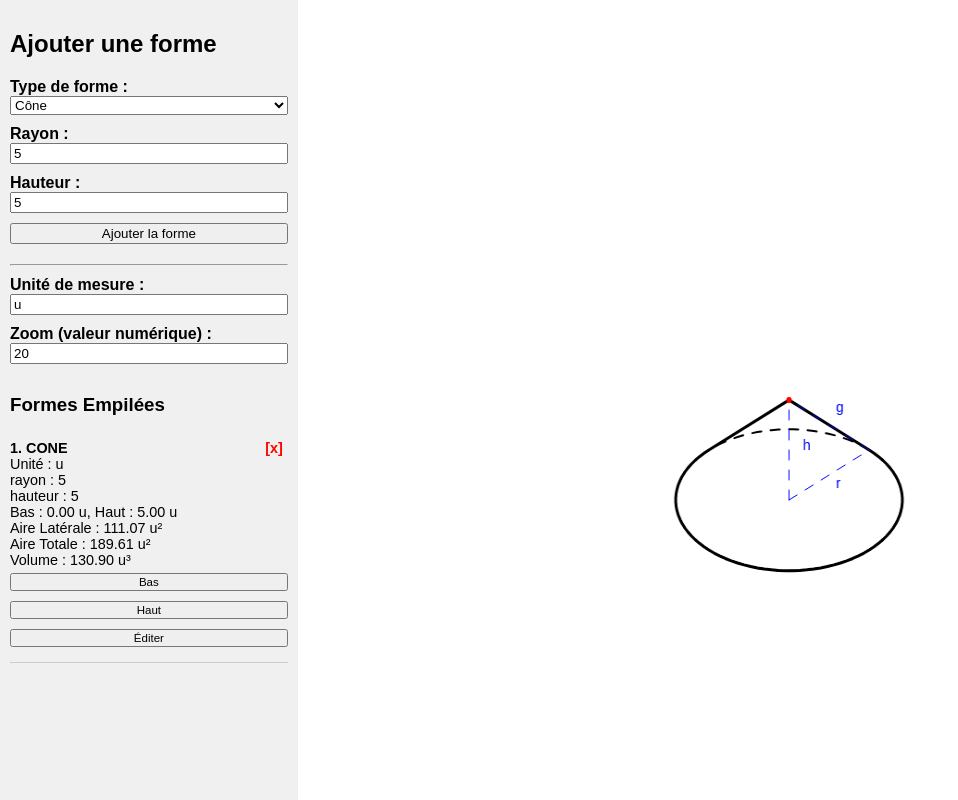
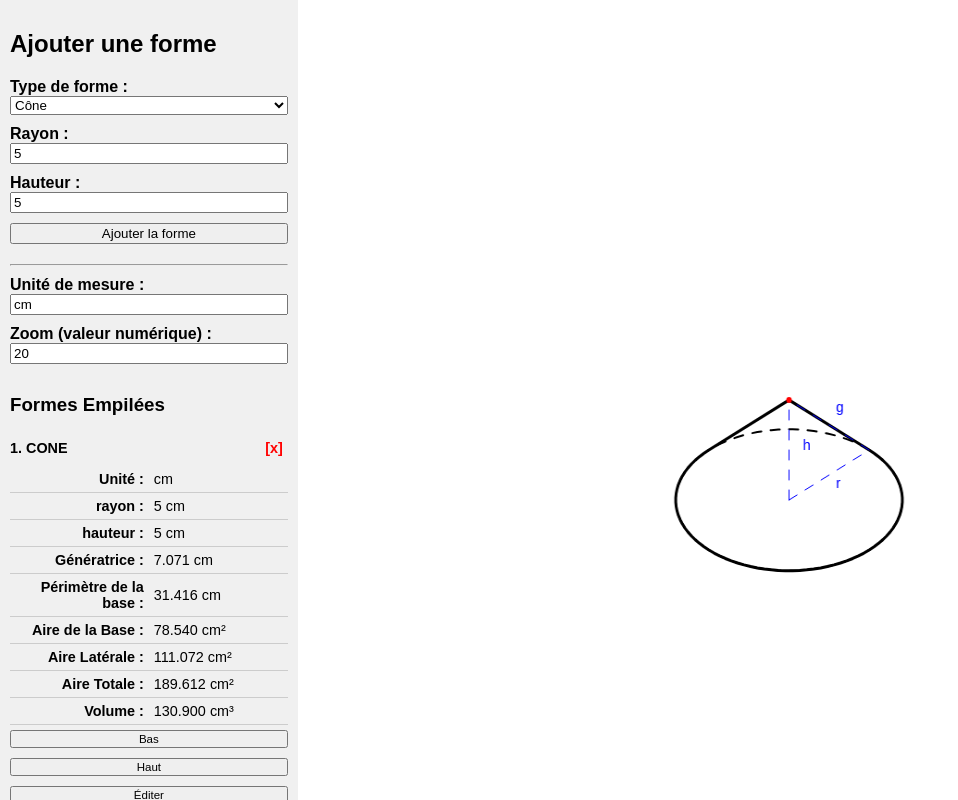
Before and after one commit to evenslamarre/3Db, a plain HTML site: page stacker.html in a window 1280 px wide. Both pictures are taken after typing "5", "5" into the empty fields and a click on the button "Ajouter la forme". Shown: the whole page, without its empty margins (0-958 px from the left). Drawn offline with Linux system fonts and the light colour scheme.

Commit message:
Update stacker.html

```diff
--- a/stacker.html
+++ b/stacker.html
@@ -58,6 +58,23 @@
       font-weight: bold;
     }
     hr { margin: 10px 0; }
+    table {
+      width: 100%;
+      border-collapse: collapse;
+      margin-top: 10px;
+    }
+    table td {
+      padding: 5px;
+      border-bottom: 1px solid #ccc;
+    }
+    table td:first-child {
+      font-weight: bold;
+      width: 50%;
+      text-align: right;
+    }
+    table td:last-child {
+      text-align: left;
+    }
   </style>
 </head>
 <body>
@@ -78,7 +95,7 @@
   <hr>
   <div>
     <label for="unite">Unité de mesure :</label>
-    <input type="text" id="unite" value="u">
+    <input type="text" id="unite" value="cm">
   </div>
   <div>
     <label for="zoomInput">Zoom (valeur numérique) :</label>
@@ -386,6 +403,7 @@ document.addEventListener('DOMContentLoaded', function() {
     // --- Calcul des propriétés géométriques (zones, volumes, etc.) ---
     function calculerProprietes(forme) {
       let calc = {};
+      // Calcul du périmètre de la base
       if (forme.type === 'cone') {
         const r = parseFloat(forme.params.rayon);
         const h = parseFloat(forme.params.hauteur);
@@ -393,12 +411,16 @@ document.addEventListener('DOMContentLoaded', function() {
         calc.lateral = Math.PI * r * s;
         calc.total = Math.PI * r * (r + s);
         calc.volume = (1/3) * Math.PI * r * r * h;
+        calc.perimetreBase = 2 * Math.PI * r;
+        // Ajout de la génératrice (slant height)
+        calc.generatrice = s;
       } else if (forme.type === 'cylindre') {
         const r = parseFloat(forme.params.rayon);
         const h = parseFloat(forme.params.hauteur);
         calc.lateral = 2 * Math.PI * r * h;
         calc.total = 2 * Math.PI * r * (r + h);
         calc.volume = Math.PI * r * r * h;
+        calc.perimetreBase = 2 * Math.PI * r;
       } else if (forme.type === 'pyramide') {
         const typeBase = forme.params.typeBase;
         const h = parseFloat(forme.params.hauteur);
@@ -406,10 +428,14 @@ document.addEventListener('DOMContentLoaded', function() {
           const c = parseFloat(forme.params.cote);
           const base = c * c;
           const s = Math.sqrt((c/2)**2 + h * h);
-        calc.lateral = 2 * c * s;
+          calc.lateral = 4 * (c/2) * s;
           calc.total = base + calc.lateral;
           calc.volume = (1/3) * base * h;
+          calc.perimetreBase = 4 * c;
+          // Ajout de la génératrice
+          calc.generatrice = s;
         } else if (typeBase === 'rectangle') {
+
           const c1 = parseFloat(forme.params.largeur);
           const c2 = parseFloat(forme.params.profondeur);
           const base = c1 * c2;
@@ -418,6 +444,9 @@ document.addEventListener('DOMContentLoaded', function() {
           calc.lateral = c1 * s1 + c2 * s2;
           calc.total = base + calc.lateral;
           calc.volume = (1/3) * base * h;
+          calc.perimetreBase = 2 * (c1 + c2);
+          calc.generatrice = s1;
+
         } else if (typeBase === 'triangle') {
           const c = parseFloat(forme.params.cote);
           const base = (Math.sqrt(3)/4) * c * c;
@@ -425,6 +454,8 @@ document.addEventListener('DOMContentLoaded', function() {
           calc.lateral = (3 * c * s) / 2;
           calc.total = base + calc.lateral;
           calc.volume = (1/3) * base * h;
+          calc.perimetreBase = 3 * c;
+          calc.generatrice = s1;
         } else if (typeBase === 'n-gone') {
           const n = parseInt(forme.params.n);
           const c = parseFloat(forme.params.cote);
@@ -434,6 +465,10 @@ document.addEventListener('DOMContentLoaded', function() {
           calc.lateral = 0.5 * n * c * s;
           calc.total = base + calc.lateral;
           calc.volume = (1/3) * base * h;
+          calc.perimetreBase = n * c;
+          // Pour les n‑gone, ajouter la génératrice et l'apothème de la base
+          calc.generatrice = s; // slant height
+          calc.apotheme = c / (2 * Math.tan(Math.PI/n));
         }
       } else if (forme.type === 'prisme') {
         const typeBase = forme.params.typeBase;
@@ -444,6 +479,7 @@ document.addEventListener('DOMContentLoaded', function() {
           calc.lateral = 4 * c * h;
           calc.total = 2 * base + calc.lateral;
           calc.volume = base * h;
+          calc.perimetreBase = 4 * c;
         } else if (typeBase === 'rectangle') {
           const c1 = parseFloat(forme.params.largeur);
           const c2 = parseFloat(forme.params.profondeur);
@@ -451,12 +487,14 @@ document.addEventListener('DOMContentLoaded', function() {
           calc.lateral = 2 * (c1 + c2) * h;
           calc.total = 2 * base + calc.lateral;
           calc.volume = base * h;
+          calc.perimetreBase = 2 * (c1 + c2);
         } else if (typeBase === 'triangle') {
           const c = parseFloat(forme.params.cote);
           const base = (Math.sqrt(3)/4) * c * c;
           calc.lateral = 3 * c * h;
           calc.total = 2 * base + calc.lateral;
           calc.volume = base * h;
+          calc.perimetreBase = 3 * c;
         } else if (typeBase === 'n-gone') {
           const n = parseInt(forme.params.n);
           const c = parseFloat(forme.params.cote);
@@ -464,6 +502,9 @@ document.addEventListener('DOMContentLoaded', function() {
           calc.lateral = n * c * h;
           calc.total = 2 * base + calc.lateral;
           calc.volume = base * h;
+          calc.perimetreBase = n * c;
+          // Pour les n‑gone, on ajoute l'apothème de la base (pas de génératrice car le prisme est droit)
+          calc.apotheme = c / (2 * Math.tan(Math.PI/n));
         } else if (typeBase === 'trapeze') {
           const b1 = parseFloat(forme.params.base1);
           const b2 = parseFloat(forme.params.base2);
@@ -473,12 +514,14 @@ document.addEventListener('DOMContentLoaded', function() {
           calc.lateral = (b1 + b2 + 2 * cote) * h;
           calc.total = 2 * base + calc.lateral;
           calc.volume = base * h;
+          calc.perimetreBase = b1 + b2 + 2 * cote;
         }
       } else if (forme.type === 'sphere') {
         const r = parseFloat(forme.params.rayon);
         calc.total = 4 * Math.PI * r * r;
         calc.lateral = calc.total;
         calc.volume = (4/3) * Math.PI * r * r * r;
+        // Pas de périmètre de base pour la sphère
       }
       forme.calc = calc;
     }
@@ -520,11 +563,10 @@ function dessinerLigneCote(ctx, origine, scale, pt1, pt2, etiquette) {
       const length = Math.sqrt(vx * vx + vy * vy);
 
       // Calculer le vecteur normal pour obtenir la direction gauche (perpendiculaire)
-  // Dans un repère canvas (où y croît vers le bas), le vecteur gauche est (-vy, vx)
       const nx = -vy / length;
       const ny = vx / length;
 
-  // Appliquer un décalage (ici 5 pixels) dans la direction du vecteur normal
+      // Appliquer un décalage (ici 15 pixels) dans la direction du vecteur normal
       const offset = 15;
       const labelX = midX + nx * offset;
       const labelY = midY + ny * offset;
@@ -574,14 +616,7 @@ function dessinerLigneCote(ctx, origine, scale, pt1, pt2, etiquette) {
     }
 
     // --- Fonctions de dessin des formes ---
-  // Pour chaque fonction, les lignes de cote afficheront uniquement des lettres pour désigner les dimensions.
-  // Les lettres utilisées sont :
-  //    "h" pour la hauteur verticale,
-  //    "c" pour le côté (ou le rayon),
-  //    "a" pour l'apothème,
-  //    "g" pour la génératrice (côté incliné).
-
-  // Dessin du prisme
+    // (Les fonctions de dessin restent inchangées par rapport à l'original)
     function dessinerPrisme(forme, ctx, origine, scale) {
       const yBas = forme.bas;
       const yHaut = forme.haut;
@@ -631,7 +666,6 @@ function dessinerLigneCote(ctx, origine, scale, pt1, pt2, etiquette) {
         ];
       }
 
-    // Dessiner le contour de la base (trait pointillé)
       ctx.setLineDash([10, 10]);
       ctx.beginPath();
       ptsBas.forEach((pt, i) => {
@@ -645,19 +679,16 @@ function dessinerLigneCote(ctx, origine, scale, pt1, pt2, etiquette) {
       ctx.stroke();
       ctx.setLineDash([]);
 
-    // Pour un n‑gone, dessiner l'apothème (étiquette "a")
       if (typeBase === 'n-gone') {
         const centreBase = { x: 0, y: yBas, z: 0 };
         const milieuPremier = pointMilieu(ptsBas[0], ptsBas[1]);
         dessinerLigneCote(ctx, origine, scale, centreBase, milieuPremier, "a");
       }
 
-    // Ligne verticale (hauteur) : étiquette "h"
       const centreBas = { x: 0, y: yBas, z: 0 };
       const centreHaut = { x: 0, y: yHaut, z: 0 };
       dessinerLigneCote(ctx, origine, scale, centreBas, centreHaut, "h");
 
-    // Côté de la base : on prend l'arête dont le milieu a la plus petite coordonnée x et on l'étiquette "c"
       let arreteGauche = null;
       ptsBas.forEach((pt, i) => {
         let suivant = ptsBas[(i + 1) % ptsBas.length];
@@ -668,7 +699,6 @@ function dessinerLigneCote(ctx, origine, scale, pt1, pt2, etiquette) {
       });
       dessinerLigneCote(ctx, origine, scale, arreteGauche.pt1, arreteGauche.pt2, "c");
 
-    // Dessiner le contour de la face supérieure (solide)
       const ptsHaut = ptsBas.map(pt => ({ x: pt.x, y: yHaut, z: pt.z }));
       ctx.beginPath();
       ptsHaut.forEach((pt, i) => {
@@ -681,7 +711,6 @@ function dessinerLigneCote(ctx, origine, scale, pt1, pt2, etiquette) {
       ctx.closePath();
       ctx.stroke();
 
-    // Optionnel : dessiner l'enveloppe globale du prisme
       let ptsEchantillon = [];
       ptsBas.forEach(pt => {
         ptsEchantillon.push({ world: pt, proj: projeter(pt.x, pt.y, pt.z) });
@@ -701,7 +730,6 @@ function dessinerLigneCote(ctx, origine, scale, pt1, pt2, etiquette) {
       ctx.stroke();
     }
 
-  // Dessin du cône
     function dessinerCone(forme, ctx, origine, scale) {
       const r = parseFloat(forme.params.rayon);
       const yBas = forme.bas;
@@ -719,7 +747,6 @@ function dessinerLigneCote(ctx, origine, scale, pt1, pt2, etiquette) {
           pointsEchantillon.push({ world: { x, y, z }, proj: projeter(x, y, z) });
         }
       }
-    // Dessiner la silhouette latérale (avec une ligne plus épaisse)
       ctx.save();
       ctx.lineWidth = 3;
       let enveloppe = enveloppeConvexe(pointsEchantillon);
@@ -733,22 +760,18 @@ function dessinerLigneCote(ctx, origine, scale, pt1, pt2, etiquette) {
       ctx.closePath();
       ctx.stroke();
       ctx.restore();
-    // Dessiner la base complète en trait pointillé (ellipse)
       dessinerEllipseBasePointillee(r, yBas, origine, scale);
-    // Marquer l'apex par un petit cercle rouge
       let pA = projeter(apex.x, apex.y, apex.z);
       ctx.fillStyle = 'red';
       ctx.beginPath();
       ctx.arc(origine.x + pA.x * scale, origine.y + pA.y * scale, 3, 0, 2 * Math.PI);
       ctx.fill();
-    // Lignes de cote : rayon (étiquette "r"), hauteur (étiquette "h") et génératrice (étiquette "g")
       dessinerLigneCote(ctx, origine, scale, { x: 0, y: yBas, z: 0 }, { x: r, y: yBas, z: 0 }, "r");
       dessinerLigneCote(ctx, origine, scale, { x: 0, y: yBas, z: 0 }, { x: 0, y: yHaut, z: 0 }, "h");
       const s = Math.sqrt(r * r + (yHaut - yBas) ** 2);
       dessinerLigneCote(ctx, origine, scale, { x: r, y: yBas, z: 0 }, { x: 0, y: yHaut, z: 0 }, "g");
     }
 
-  // Fonction pour dessiner une ellipse (base) en trait pointillé
     function dessinerEllipseBasePointillee(r, yBase, origine, scale) {
       const N = 100;
       let pts = [];
@@ -772,13 +795,11 @@ function dessinerLigneCote(ctx, origine, scale, pt1, pt2, etiquette) {
       ctx.setLineDash([]);
     }
 
-  // Dessin du cylindre
     function dessinerCylindre(forme, ctx, origine, scale) {
       const r = parseFloat(forme.params.rayon);
       const yBas = forme.bas;
       const yHaut = forme.haut;
       let pts = [];
-    // Points de la base inférieure
       for (let i = 0; i < 100; i++) {
         let theta = (2 * Math.PI * i) / 100;
         pts.push({
@@ -786,7 +807,6 @@ function dessinerLigneCote(ctx, origine, scale, pt1, pt2, etiquette) {
           proj: projeter(r * Math.cos(theta), yBas, r * Math.sin(theta))
         });
       }
-    // Points de la base supérieure
       for (let i = 0; i < 100; i++) {
         let theta = (2 * Math.PI * i) / 100;
         pts.push({
@@ -805,7 +825,6 @@ function dessinerLigneCote(ctx, origine, scale, pt1, pt2, etiquette) {
       ctx.closePath();
       ctx.stroke();
       dessinerEllipseBasePointillee(r, yBas, origine, scale);
-    // Dessiner l'ellipse de la base supérieure en trait solide
       const N = 100;
       ctx.beginPath();
       for (let i = 0; i <= N; i++) {
@@ -820,12 +839,10 @@ function dessinerLigneCote(ctx, origine, scale, pt1, pt2, etiquette) {
       }
       ctx.closePath();
       ctx.stroke();
-    // Lignes de cote : rayon ("") et hauteur ("h")
       dessinerLigneCote(ctx, origine, scale, { x: 0, y: yBas, z: 0 }, { x: r, y: yBas, z: 0 }, "r");
       dessinerLigneCote(ctx, origine, scale, { x: 0, y: yBas, z: 0 }, { x: 0, y: yHaut, z: 0 }, "h");
     }
 
-  // Dessin de la pyramide
     function dessinerPyramide(forme, ctx, origine, scale) {
       const yBas = forme.bas;
       const yHaut = forme.haut;
@@ -865,7 +882,6 @@ function dessinerLigneCote(ctx, origine, scale, pt1, pt2, etiquette) {
         }
       }
 
-    // Dessiner la silhouette latérale (base + apex)
       let ptsEchantillon = [];
       ptsBase.forEach(pt => {
         ptsEchantillon.push({ world: pt, proj: projeter(pt.x, pt.y, pt.z) });
@@ -882,7 +898,6 @@ function dessinerLigneCote(ctx, origine, scale, pt1, pt2, etiquette) {
       ctx.closePath();
       ctx.stroke();
 
-    // Dessiner la base en trait pointillé
       ctx.setLineDash([10, 10]);
       ctx.beginPath();
       ptsBase.forEach((pt, i) => {
@@ -896,16 +911,13 @@ function dessinerLigneCote(ctx, origine, scale, pt1, pt2, etiquette) {
       ctx.stroke();
       ctx.setLineDash([]);
 
-    // Si la base est un n‑gone, tracer l'apothème (étiquette "a")
       if (typeBase === 'n-gone') {
         const centre = { x: 0, y: yBas, z: 0 };
         const milieuPremier = pointMilieu(ptsBase[0], ptsBase[1]);
         dessinerLigneCote(ctx, origine, scale, centre, milieuPremier, "a");
       }
-    // Ligne verticale : "h"
       dessinerLigneCote(ctx, origine, scale, { x: 0, y: yBas, z: 0 }, { x: 0, y: yHaut, z: 0 }, "h");
-    // Ligne inclinée (génératrice) : "g"
-    // On choisit l'arête avant (celle dont le milieu a la plus petite coordonnée z)
+
       let arreteAvant = null;
       ptsBase.forEach((pt, i) => {
         let suivant = ptsBase[(i+1) % ptsBase.length];
@@ -915,7 +927,6 @@ function dessinerLigneCote(ctx, origine, scale, pt1, pt2, etiquette) {
         }
       });
       dessinerLigneCote(ctx, origine, scale, arreteAvant.milieu, { x: 0, y: yHaut, z: 0 }, "g");
-    // Arête de la base : "c"
       let arreteGauche = null;
       ptsBase.forEach((pt, i) => {
         let suivant = ptsBase[(i+1) % ptsBase.length];
@@ -927,35 +938,29 @@ function dessinerLigneCote(ctx, origine, scale, pt1, pt2, etiquette) {
       dessinerLigneCote(ctx, origine, scale, arreteGauche.pt1, arreteGauche.pt2, "c");
     }
 
-  // Dessin de la sphère
     function dessinerSphere(forme, ctx, origine, scale) {
       const r = parseFloat(forme.params.rayon);
       const yBas = forme.bas;
       const yHaut = forme.haut;
-    // Calculer le centre de la sphère
       const centreY = yBas + r;
       const centreP = projeter(0, centreY, 0);
       const cx = origine.x + centreP.x * scale;
       const cy = origine.y + centreP.y * scale;
       ctx.lineWidth = 2;
-    // Dessiner le contour extérieur (cercle solide)
       ctx.beginPath();
       ctx.arc(cx, cy, r * scale, 0, 2 * Math.PI);
       ctx.stroke();
-    // Dessiner l'équateur (ellipse pointillée)
       ctx.setLineDash([10, 10]);
       ctx.beginPath();
       ctx.ellipse(cx, cy, r * scale, r * scale * 0.5, 0, 0, 2 * Math.PI);
       ctx.stroke();
       ctx.setLineDash([]);
-    // Ligne de cote pour le rayon (étiquette "r")
       dessinerLigneCote(ctx, origine, scale, { x: 0, y: centreY, z: 0 }, { x: r/Math.sqrt(3), y: centreY, z: -r/Math.sqrt(3) }, "r");
     }
 
     // --- Dessiner la scène ---
     function dessinerScene() {
       ctx.clearRect(0, 0, canvas.width, canvas.height);
-    // L'origine tient compte du zoom et du décalage de panoramique
       const origine = { x: canvas.width / 2 + offsetX, y: canvas.height / 2 + 100 + offsetY };
       const scale = zoomActuel;
       ctx.lineWidth = 2;
@@ -975,20 +980,74 @@ function dessinerLigneCote(ctx, origine, scale, pt1, pt2, etiquette) {
     dessinerScene();
     mettreAJourListeFormes();
 
+    // --- Mise à jour de la liste des formes ---
     function mettreAJourListeFormes() {
       let html = "<h3>Formes Empilées</h3>";
       formes.forEach((forme, index) => {
-      html += `<div class="item-forme">
+        html += `
+      <div class="item-forme">
         <span class="btn-supprimer" onclick="supprimerForme(${index})">[x]</span>
-        <strong>${index+1}. ${forme.type.toUpperCase()}</strong><br>
-        Unité : ${forme.unite}<br>`;
+        <strong>${index + 1}. ${forme.type.toUpperCase()}</strong>
+        <table style="width: 100%; margin-top: 10px; border-collapse: collapse;">
+          <tr>
+            <td><strong>Unité :</strong></td>
+            <td>${forme.unite}</td>
+          </tr>`;
+        // Affichage des paramètres (hors typeBase)
         for (let key in forme.params) {
-        html += `${key} : ${forme.params[key]}<br>`;
+          if (key === "typeBase") continue;
+          let label = key;
+          let value = forme.params[key];
+          if (key === "n") {
+            label = "Nombre de côtés";
+            value = parseInt(value);
           }
-      html += `Bas : ${forme.bas.toFixed(2)} ${forme.unite}, Haut : ${forme.haut.toFixed(2)} ${forme.unite}<br>
-        Aire Latérale : ${forme.calc.lateral.toFixed(2)} ${forme.unite}²<br>
-        Aire Totale : ${forme.calc.total.toFixed(2)} ${forme.unite}²<br>
-        Volume : ${forme.calc.volume.toFixed(2)} ${forme.unite}³<br>
+          html += `
+          <tr>
+            <td><strong>${label} :</strong></td>
+            <td>${value} ${forme.unite}</td>
+          </tr>`;
+        }
+
+        // Affichage de la génératrice et de l'apothème dès maintenant
+        if(forme.calc.generatrice !== undefined) {
+          html += `
+          <tr>
+            <td><strong>Génératrice :</strong></td>
+            <td>${forme.calc.generatrice.toFixed(3)} ${forme.unite}</td>
+          </tr>`;
+        }
+        if(forme.calc.apotheme !== undefined) {
+          html += `
+          <tr>
+            <td><strong>Apothème de la base :</strong></td>
+            <td>${forme.calc.apotheme.toFixed(3)} ${forme.unite}</td>
+          </tr>`;
+        }
+
+        // Affichage des autres propriétés calculées
+        html += `
+          <tr>
+            <td><strong>Périmètre de la base :</strong></td>
+            <td>${(forme.calc.perimetreBase !== undefined ? forme.calc.perimetreBase.toFixed(3) : "-")} ${forme.unite}</td>
+          </tr>
+          <tr>
+            <td><strong>Aire de la Base :</strong></td>
+            <td>${(forme.calc.total - forme.calc.lateral).toFixed(3)} ${forme.unite}²</td>
+          </tr>
+          <tr>
+            <td><strong>Aire Latérale :</strong></td>
+            <td>${forme.calc.lateral.toFixed(3)} ${forme.unite}²</td>
+          </tr>
+          <tr>
+            <td><strong>Aire Totale :</strong></td>
+            <td>${forme.calc.total.toFixed(3)} ${forme.unite}²</td>
+          </tr>
+          <tr>
+            <td><strong>Volume :</strong></td>
+            <td>${forme.calc.volume.toFixed(3)} ${forme.unite}³</td>
+          </tr>
+        </table>
         <div class="controles-forme">
           <button onclick="deplacerForme(${index}, 'bas')">Bas</button>
           <button onclick="deplacerForme(${index}, 'haut')">Haut</button>
```
Lines whose indentation alone changed are shown as unchanged.
